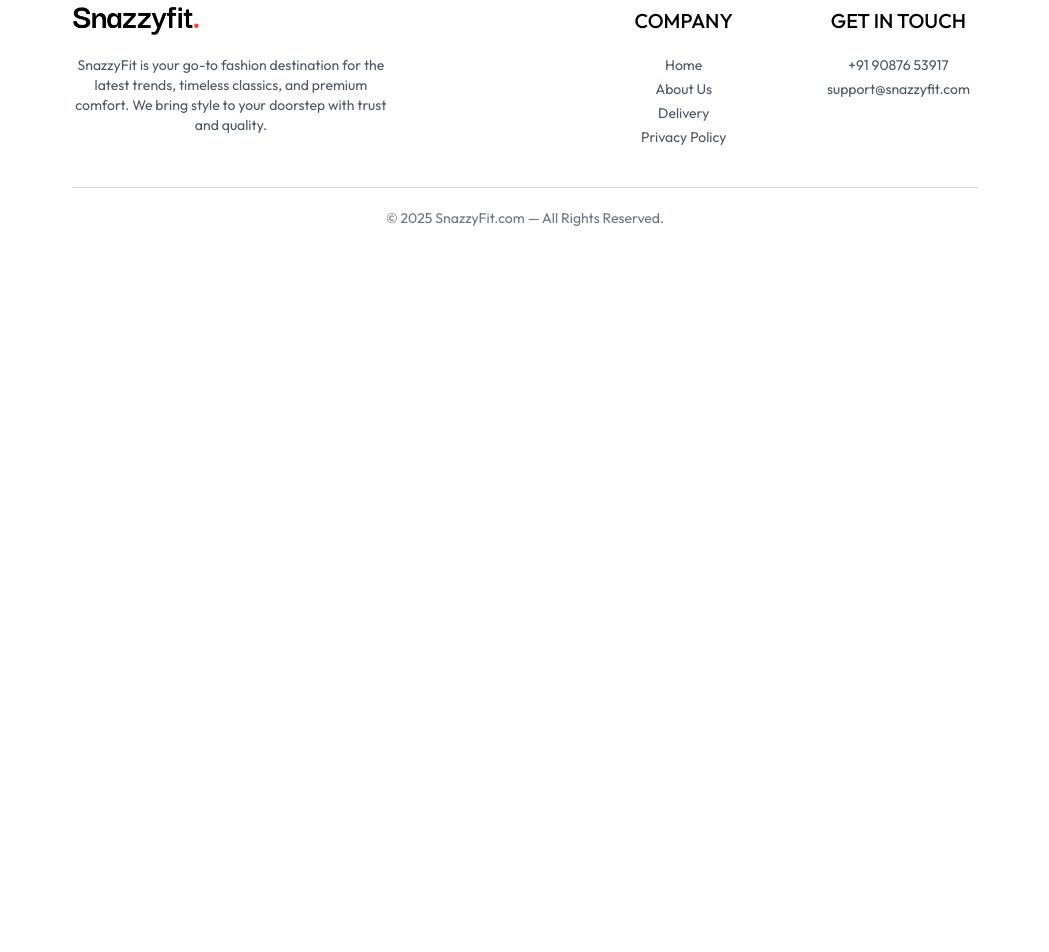
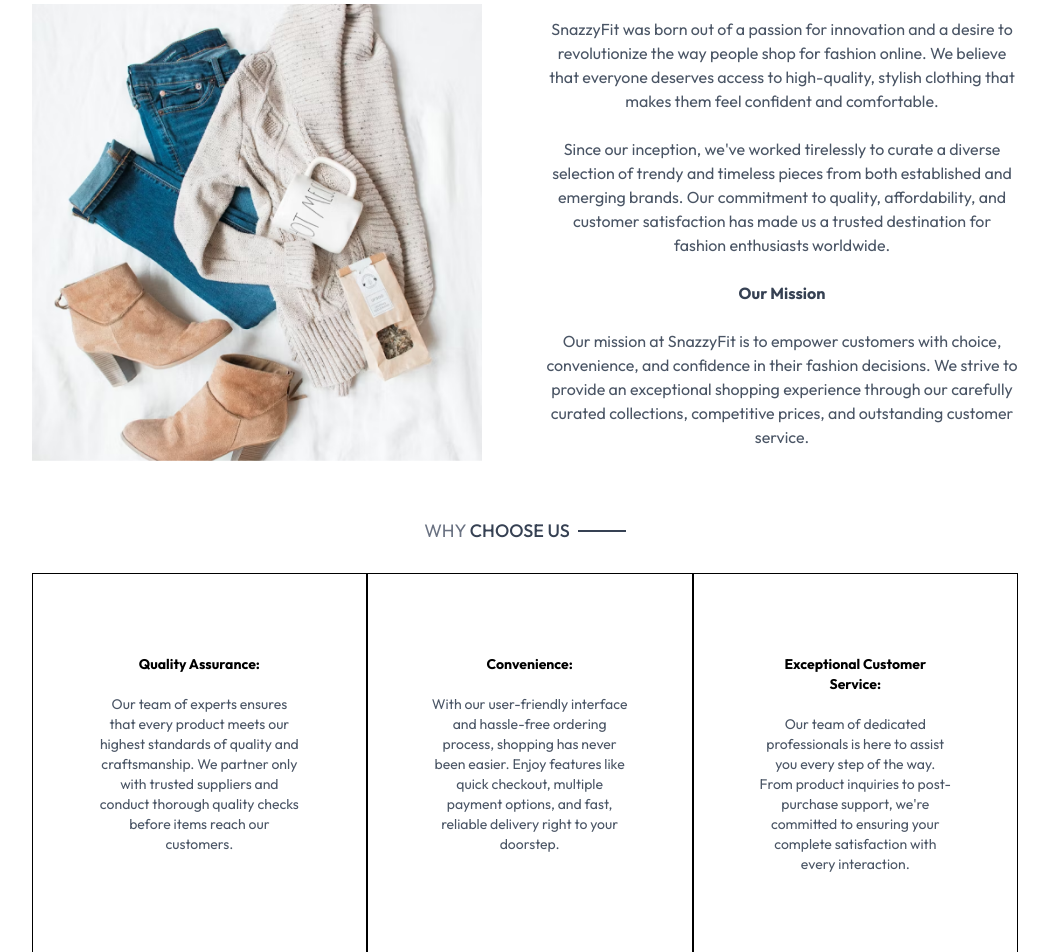
Before and after one commit to nzaman7878/mern-e-commerce, a React (Vite) app in the folder e-com-frontend/: page /about in a window 1280 px wide. Shown: the part 200-1152 px from the top of the page, without its empty margins (115-1164 px from the left). Before the commit the page ends 800 px from the top, so only its background shows below. Built offline with nearby package versions, Linux system fonts and the light colour scheme.

Commit message:
feat: complete about page with company information

```diff
--- a/e-com-frontend/src/pages/About.jsx
+++ b/e-com-frontend/src/pages/About.jsx
@@ -1,8 +1,51 @@
 import React from 'react'
+import Title from '../components/Title'
+import { assets } from '../assets/frontend_assets/assets'
+
+import NewsletterBox from '../components/NewsletterBox'
 
 const About = () => {
   return (
-    <div>About</div>
+    <div>
+      <div className='text-2xl text-center pt-8 border-t'>
+        <Title text1={'ABOUT'} text2={'US'} />
+      </div>
+
+      <div className='my-10 flex flex-col md:flex-row gap-16'>
+        <img className='w-full md:max-w-[450px]' src={assets.about_img} alt="About SnazzyFit" />
+        <div className='flex flex-col justify-center gap-6 md:w-2/4 text-gray-600'>
+          <p>SnazzyFit was born out of a passion for innovation and a desire to revolutionize the way people shop for fashion online. We believe that everyone deserves access to high-quality, stylish clothing that makes them feel confident and comfortable.</p>
+
+          <p>Since our inception, we've worked tirelessly to curate a diverse selection of trendy and timeless pieces from both established and emerging brands. Our commitment to quality, affordability, and customer satisfaction has made us a trusted destination for fashion enthusiasts worldwide.</p>
+
+          <b className='text-gray-700'>Our Mission</b>
+          <p>Our mission at SnazzyFit is to empower customers with choice, convenience, and confidence in their fashion decisions. We strive to provide an exceptional shopping experience through our carefully curated collections, competitive prices, and outstanding customer service.</p>
+        </div>
+      </div>
+
+      <div className='text-xl py-4'>
+        <Title text1={'WHY'} text2={'CHOOSE US'} />
+      </div>
+
+      <div className='flex flex-col md:flex-row text-sm mb-20'>
+        <div className='border px-10 md:px-16 py-8 md:py-20 flex flex-col gap-5'>
+          <b>Quality Assurance:</b>
+          <p className='text-gray-600'>Our team of experts ensures that every product meets our highest standards of quality and craftsmanship. We partner only with trusted suppliers and conduct thorough quality checks before items reach our customers.</p>
+        </div>
+
+        <div className='border px-10 md:px-16 py-8 md:py-20 flex flex-col gap-5'>
+          <b>Convenience:</b>
+          <p className='text-gray-600'>With our user-friendly interface and hassle-free ordering process, shopping has never been easier. Enjoy features like quick checkout, multiple payment options, and fast, reliable delivery right to your doorstep.</p>
+        </div>
+
+        <div className='border px-10 md:px-16 py-8 md:py-20 flex flex-col gap-5'>
+          <b>Exceptional Customer Service:</b>
+          <p className='text-gray-600'>Our team of dedicated professionals is here to assist you every step of the way. From product inquiries to post-purchase support, we're committed to ensuring your complete satisfaction with every interaction.</p>
+        </div>
+      </div>
+
+      <NewsletterBox />
+    </div>
   )
 }
 
```
